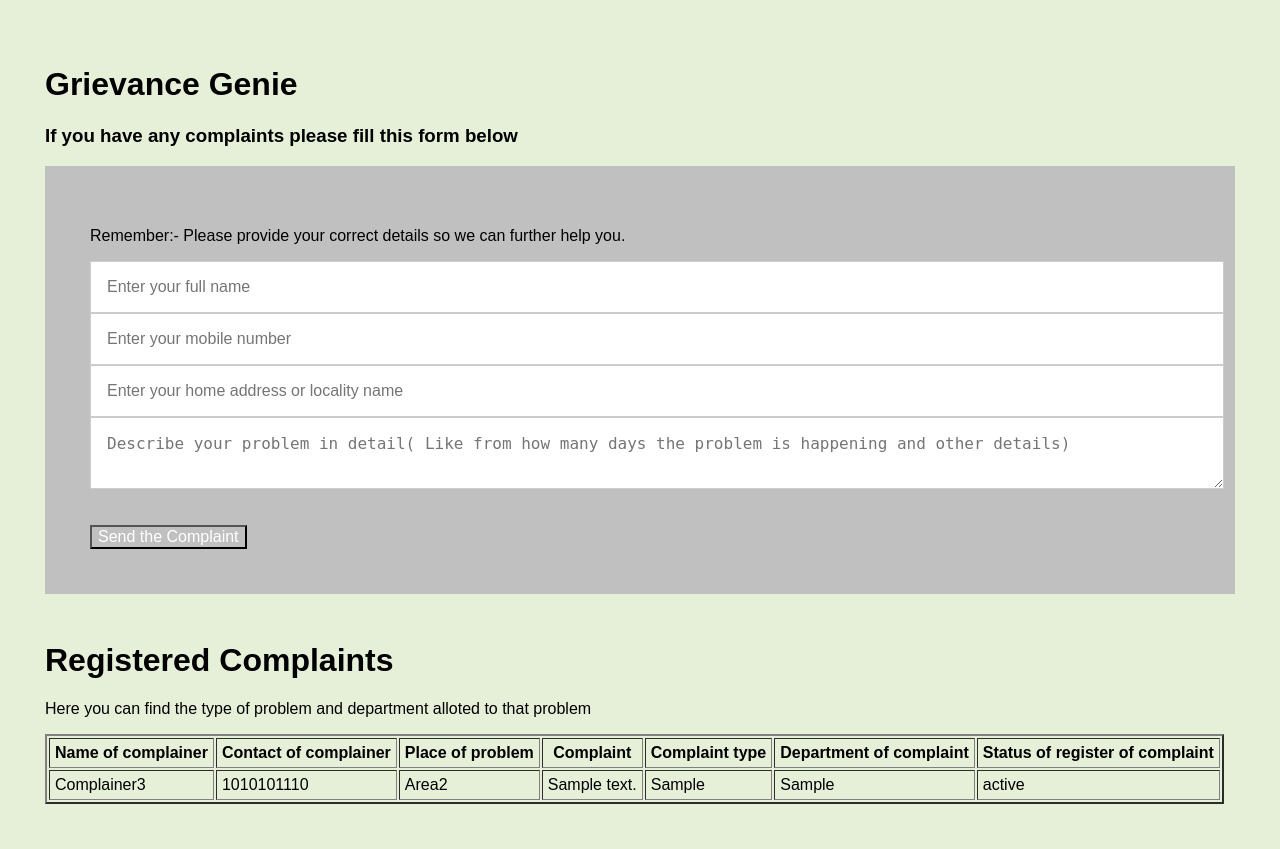
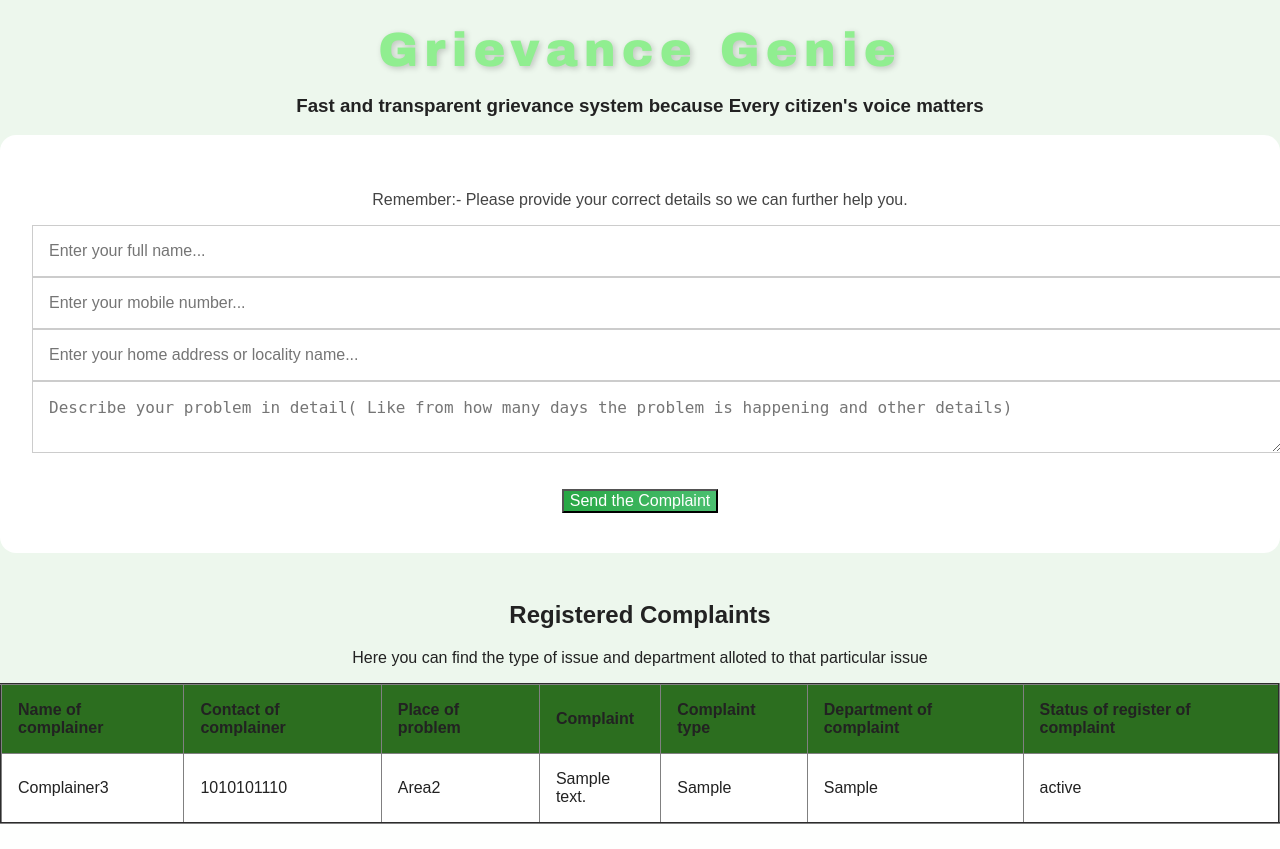
Before and after one commit to AnmolSingh28/Grievance-Genie2, a Flask app: page / in a window 1280 px wide; the page is wider, and only the part inside the window is pictured. After the commit the page ends 824 px from the top of that part, so only its background shows below. Run offline with Flask 3, Linux system fonts and the light colour scheme; tables that the repository leaves empty hold one stand-in row (values such as "Sample post"); parts of the project's set-up code (start-up, migrations or seed data) failed here and were passed over.

Commit message:
Some changes

```diff
--- a/src/app.py
+++ b/src/app.py
@@ -12,11 +12,13 @@ app.config['SQLALCHEMY_DATABASE_URI'] = "sqlite:///grievance_genie.db"
 app.config['SQLALCHEMY_TRACK_MODIFICATIONS'] = False
 db = SQLAlchemy(app)
 migrate = Migrate(app, db)
+import os
+from dotenv import load_dotenv
+load_dotenv()
 
-
-"""TWILIO_ACCOUNT_SID=os.getenv("SID")
-TWILIO_AUTH_TOKEN=os.getenv("TOKEN")
-TWILIO_FROM_NUMBER=os.getenv("NUMBER")"""
+TWILIO_ACCOUNT_SID=os.getenv("TWILIO_SID")
+TWILIO_AUTH_TOKEN=os.getenv("TWILIO_TOKEN")
+TWILIO_FROM_NUMBER=os.getenv("TWILIO_NUMBER")
 
 notifier = Notify(TWILIO_ACCOUNT_SID, TWILIO_AUTH_TOKEN, TWILIO_FROM_NUMBER)
 class Complaints(db.Model):
--- a/src/templates/index.html
+++ b/src/templates/index.html
@@ -6,11 +6,12 @@
     <title>Grievance Genie</title>
     <style>
         body{
-            background-color:#e6f0d9;
-            color:black;
+            background-color:#edf7ed;
+            color:#222;
             font-family:'Arial', sans-serif;
-            margin:25px;
-            padding:20px;
+            margin:0;
+            padding:0;
+            text-align:center;
 
         }
         title{
@@ -18,26 +19,43 @@
             font-size:3rem;
         }
         header{
-            background-color:#2c6e1f;
+            background: linear-gradient(90deg, #2c6e1f, #4caf50);
             color:white;
             text-align:center;
-            padding-left:2rem;
-            padding-right:3rem;
+            padding:2.5rem 1rem;
+            box-shadow:0 2px 4px rgba(0,0,0,0.3);
         }
         main{
             margin:auto;
             max-width:800px;
-            padding: 0 1rem;
+            padding:2rem;
         }
-        .title_text{
+        header h1{
+            margin:0;
+            font-weight: bold;
+            font size: 2.8rem;
+            font-family:'Arial Black', sans-serif;
+            letter-spacing:2px;
+        }
+        header h3{
+            font-size:1.2rem;
+            margin-top:0.4rem;
+        }
+        h3{
             text-align:center;
         }
         form{
-            background-color:silver;
-            padding:45px;
+            background-color:#ffffff;
+            padding:2.5rem 2rem;
             margin-bottom:3rem;
-
-            box-shadow:0 2px 3 px rgba(0,0.1,0,0.1)
+            border-radius:16px;
+            box-shadow:0 8px 16px rgba(0,0.1,0,0.20)
+            max-width:650px;
+        }
+        form p{
+            margin-bottom:1rem;
+            font-size:1rem;
+            color:#444;
         }
         input{
             width:100%;
@@ -45,7 +63,13 @@
             font-size:1rem;
             border:1px solid #ccc;
             resize:vertical;
+            outline: none;
+            transition: border 0.3s ease, box-shadow 0.3s ease;
             margin-right:3rem;
+        }
+        input:focus,textarea:focus{
+            border-color:#4caf50;
+            box-shadow:0 0 5px rgba(76,175,80,0.3);
         }
         textarea{
             width:100%;
@@ -54,20 +78,33 @@
             border:1px solid #ccc;
             resize:vertical;
             color:black;
+            transition: border 0.3s ease, box-shadow 0.3s ease;
+
+        }
+        h1{
+            text-align:center;
+            font-size:3rem;
+            color:lightgreen;
+            margin-top: 1.5rem;
+            margin-bottom: 0.5rem;
+            text-shadow: 2px 2px 6px rgba(0,0,0,0.2);
+            letter-spacing:6px;
+            font-family:'Arial Black', sans-serif;
 
         }
         button{
             margin-top:2rem;
             font-size:1rem;
-            background-color:silver;
+            background:linear-gradient(90deg, #28a745, #4bbf70);
             color:white;
             cursor:pointer;
-            transition:background-color 0.5s ease;
-            padding; 1rem 1.6 rem;
+            transition:transform 0.2s,background 0.3s;
+            padding:1rem 1.6 rem;
 
         }
         button:hover{
             background-color:#245214;
+            transform:scale(1.5);
         }
         .message{
             background-color:#daf2d8;
@@ -76,26 +113,42 @@
             margin-bottom:1rem;
 
         }
+        table{
+            width:100%;
+            border-collapse:collapse;
+            background:white;
+            ovberflow:hidden;
+            box-shadow:0 4px 8px rgba(0,0,0,0.1);
+        }
+        th,td{
+            padding:1rem;
+            text-align:left;
+            font-size:1rem;
+        }
+        th{
+            background-color:#2c6e1f;
+
+        }
     </style>
 </head>
 <body>
     <h1>Grievance Genie</h1>
-    <H3 class="title-text">If you have any complaints please fill this form below</H3>
+    <h3 class="title-text">Fast and transparent grievance system because <b>  Every citizen's voice matters</b></h3>
     {% if message %}
     <p class="message">{{message}}</p>{% endif %}
     <form method="POST" action="/">
         <p>Remember:- Please provide your correct details so we can further help you.</p>
-        <input type="text" placeholder="Enter your full name" name="complainer_name" required>
+        <input type="text" placeholder="Enter your full name..." name="complainer_name" required>
         <br>
-        <input type="text" placeholder="Enter your mobile number" name="complainer_phonenum" >
+        <input type="text" placeholder="Enter your mobile number..." name="complainer_phonenum" >
         <br>
-        <input type="text" placeholder="Enter your home address or locality name" name="placeofissue" required>
+        <input type="text" placeholder="Enter your home address or locality name..." name="placeofissue" required>
         <br>
         <textarea placeholder="Describe your problem in detail( Like from how many days the problem is happening and other details)" name="complaint_detail" ></textarea> <br>
         <button type="submit">Send the Complaint</button>
     </form>
-    <h1>Registered Complaints</h1>
-    <p>Here you can find the type of problem and department alloted to that problem</p>
+    <h2>Registered Complaints</h2>
+    <p>Here you can find the type of issue and department alloted to that particular issue</p>
     <table border="2.5" cellpadding="5">
         <thead>
             <tr>
```
Also changed, not shown: 1 other file.
